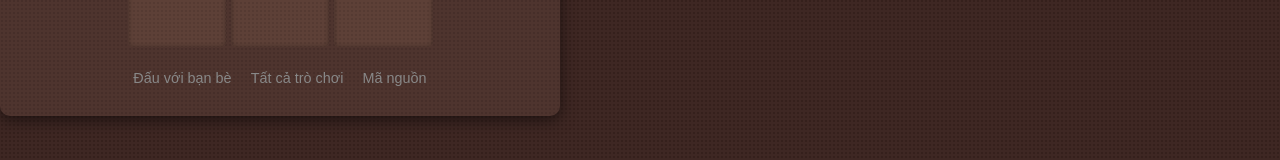
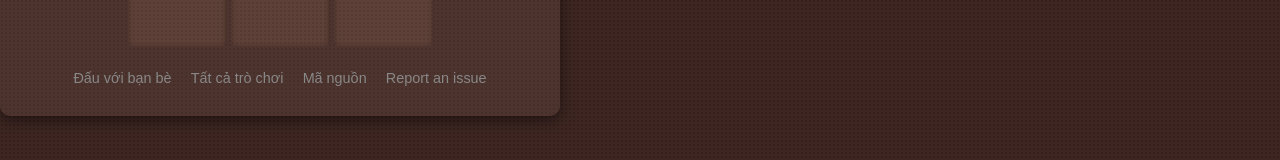
Before and after one commit to Hackatoan/tic-tac-toe-online, a website: page public/vi/solo.html in a window 1280 px wide. Shown: the part 485-645 px from the top of the page. Drawn offline with Linux system fonts and the light colour scheme.

Commit message:
Add 'Report an issue' support link to footer

```diff
--- a/public/vi/solo.html
+++ b/public/vi/solo.html
@@ -105,7 +105,7 @@
         <div class="solo-links">
             <a href="/vi/">Đấu với bạn bè</a>
             <a href="https://games.hackatoa.com">Tất cả trò chơi</a>
-            <a href="https://github.com/Hackatoan/tic-tac-toe-online" target="_blank" rel="noopener">Mã nguồn</a>
+            <a href="https://github.com/Hackatoan/tic-tac-toe-online" target="_blank" rel="noopener">Mã nguồn</a> <a href="https://github.com/Hackatoan/tic-tac-toe-online/issues/new" target="_blank" rel="noopener" target="_blank" rel="noopener">Report an issue</a>
         </div>
     </div>
 
```
